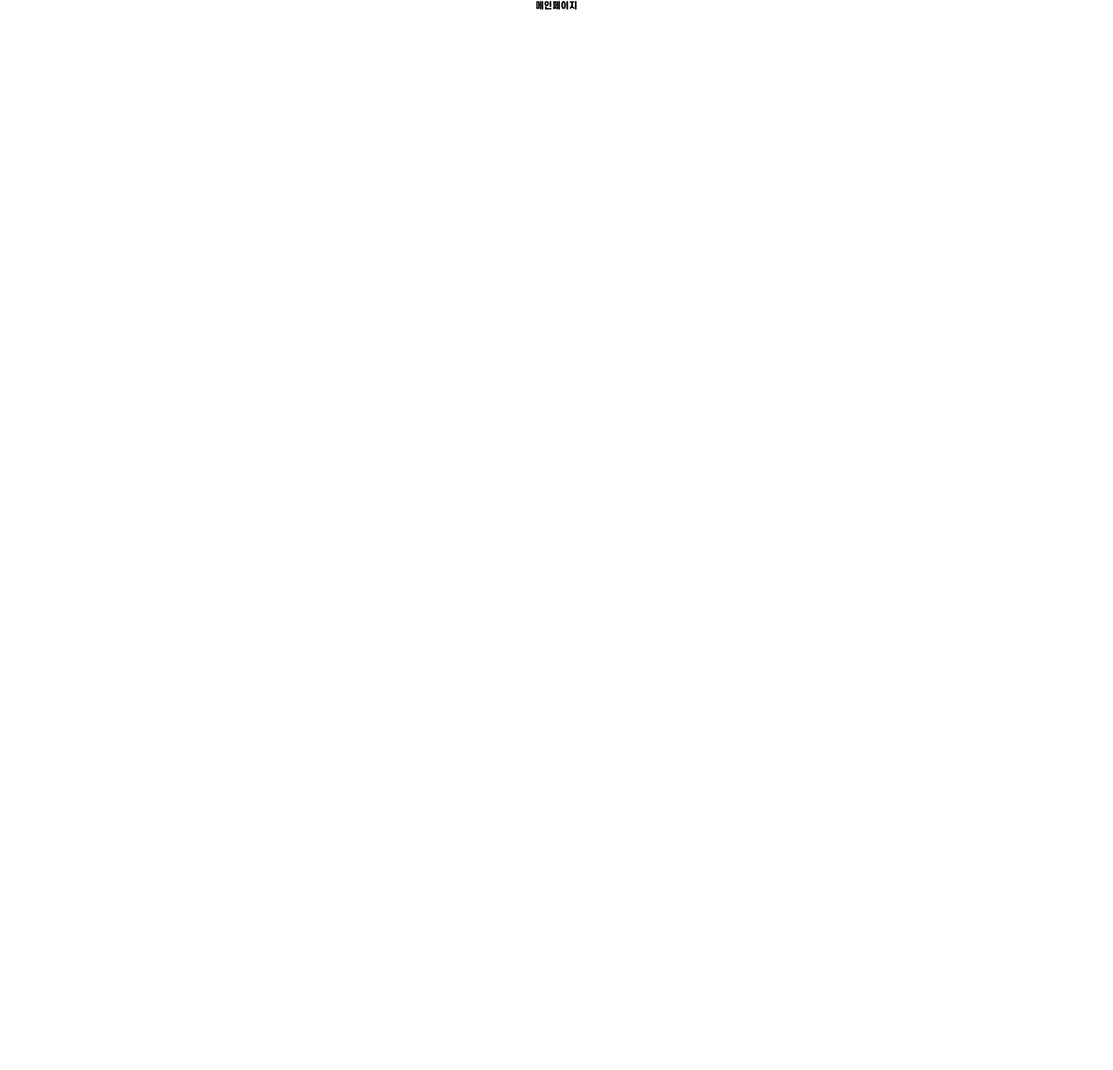
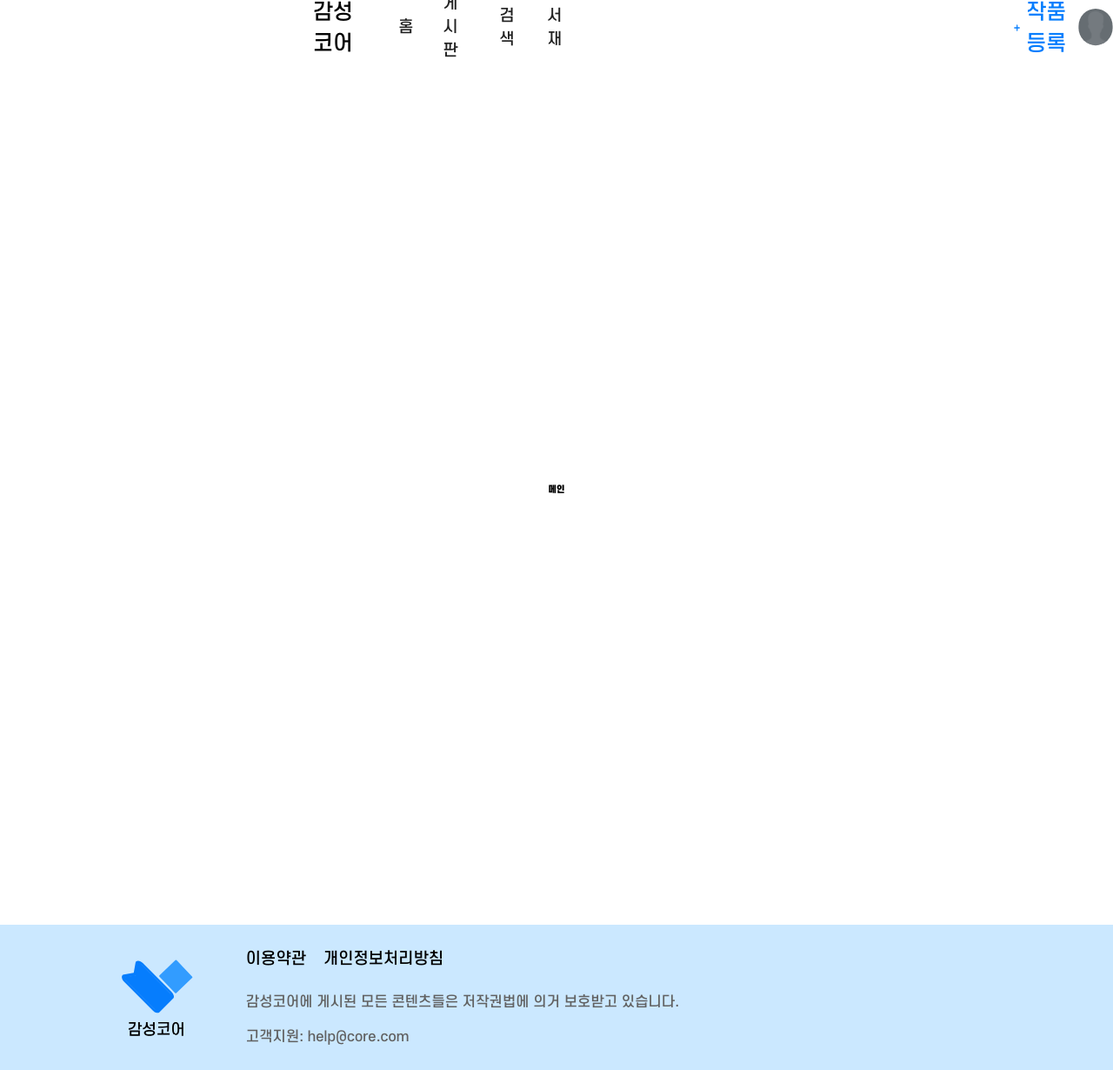
Before and after one commit to EmotionalCore/frontend, a Next.js app: page / in a window 1280 px wide. Shown: the whole page at 87% size. Before the commit the page ends 800 px from the top, so only its background shows below. Built offline with nearby package versions, Linux system fonts and the light colour scheme.

Commit message:
Feat:" footer component 개발 및 Layout 구성"

```diff
--- a/src/app/components/_common/Footer.tsx
+++ b/src/app/components/_common/Footer.tsx
@@ -0,0 +1,33 @@
+import LogoImage from '@/../public/image/logo.svg';
+import Image from 'next/image';
+
+const footerUiData = {
+  logo: LogoImage,
+  alt: `감성코어 로고 이미지`,
+  policies: {
+    terms: '이용약관',
+    privacy: '개인정보처리방침',
+  },
+  info: {
+    description: '감성코어에 게시된 모든 콘텐츠들은 저작권법에 의거 보호받고 있습니다.',
+    support: '고객지원: help@core.com',
+  },
+};
+
+const Footer = () => {
+  return (
+    <footer className='flex h-[16.7rem] shrink-0 items-center justify-center gap-[6.1rem] bg-blue-C pr-[36.1rem]'>
+      <Image src={footerUiData.logo} alt={footerUiData.alt} />
+      <div className='flex flex-col'>
+        <div className='flex flex-row items-center gap-[2rem] pb-[2.4rem] font-SCDream5 text-18-500'>
+          <p>{footerUiData.policies.terms}</p>
+          <p>{footerUiData.policies.privacy}</p>
+        </div>
+        <p className='pb-[1.6rem] font-SCDream5 text-16-500 text-gray-6'>{footerUiData.info.description}</p>
+        <p className='font-SCDream5 text-16-500 text-gray-6'>{footerUiData.info.support}</p>
+      </div>
+    </footer>
+  );
+};
+
+export default Footer;
--- a/src/app/layout.tsx
+++ b/src/app/layout.tsx
@@ -2,6 +2,8 @@ import type { Metadata } from 'next';
 import localFont from 'next/font/local';
 import './globals.css';
 import Providers from './lib/react-query/providers';
+import Headers from './components/_common/Headers';
+import Footer from './components/_common/Footer';
 
 const SCDream1 = localFont({
   src: './fonts/SCDream1.otf',
@@ -72,7 +74,11 @@ export default function RootLayout({ children }: Readonly<{ children: React.Reac
   return (
     <html lang='kr' className={fontVariables}>
       <Providers>
-        <body className={fontClassNames}>{children}</body>
+        <body className={fontClassNames}>
+          <Headers />
+          {children}
+          <Footer />
+        </body>
       </Providers>
     </html>
   );
--- a/src/app/page.tsx
+++ b/src/app/page.tsx
@@ -1,7 +1,7 @@
-export default function Home() {
-  return (
-    <main>
-      <div className='flex items-center justify-center'>메인페이지</div>
-    </main>
-  );
-}
+import React from 'react';
+
+const page = () => {
+  return <main className='flex h-[100rem] flex-col items-center justify-center'>메인</main>;
+};
+
+export default page;
```
Also changed, not shown: public/image/logo.svg (added).
